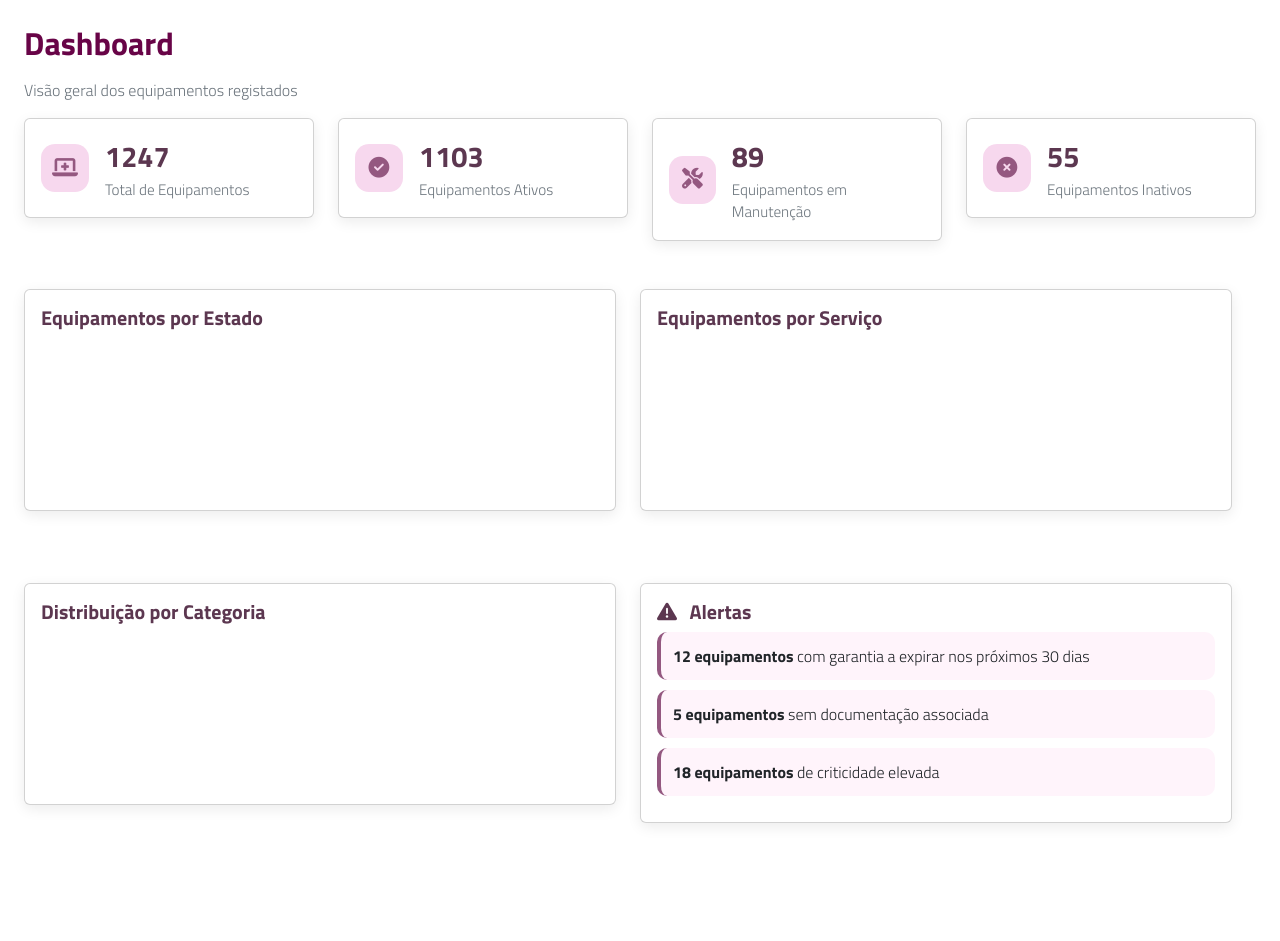
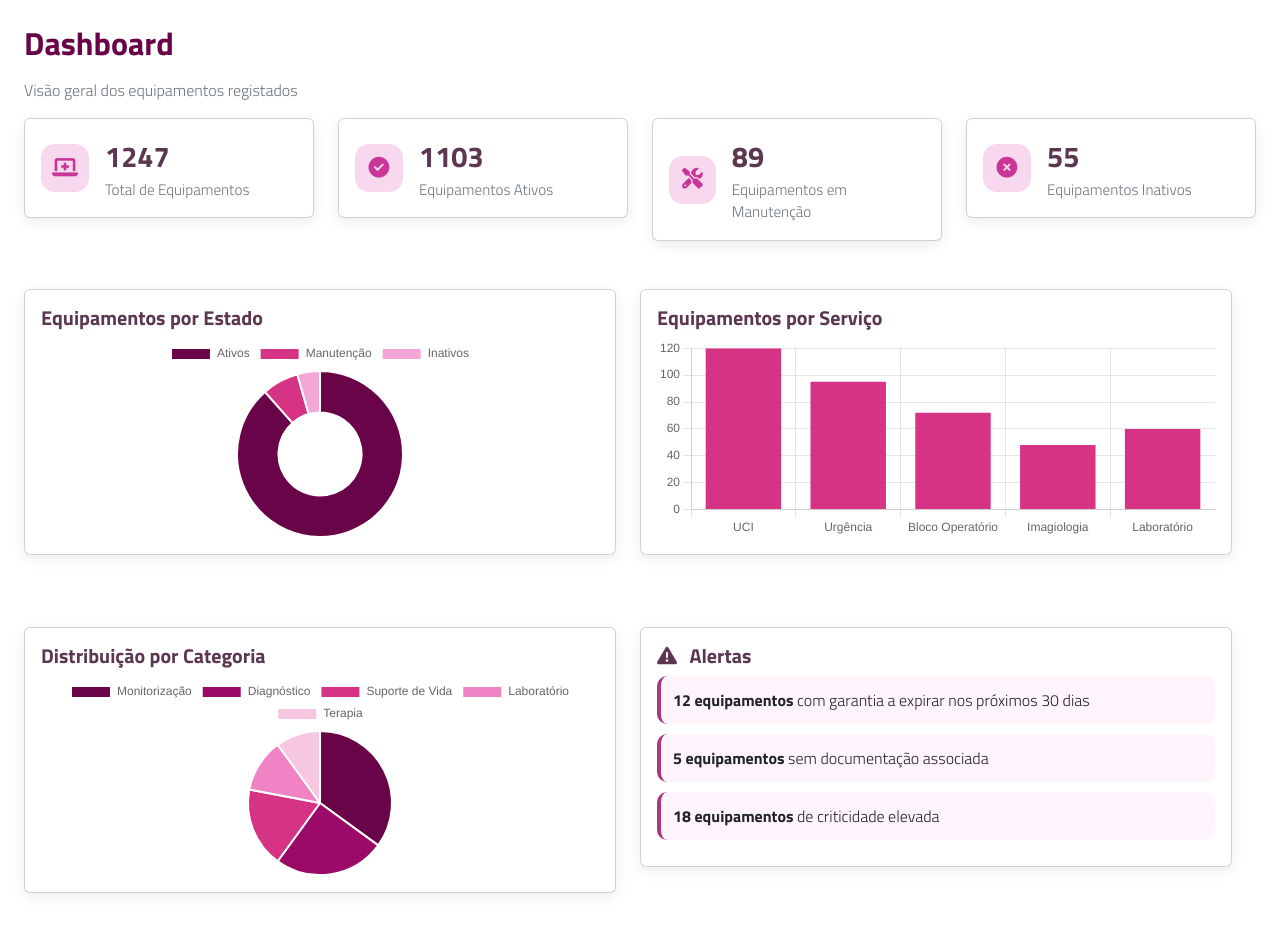
Before and after one commit to anavieira06/Projeto-SIBDAS, a PHP site: page /private/views/dashboard/dashboard.html in a window 1280 px wide. Shown: the part 110-1051 px from the top of the page. Before the commit the page ends 934 px from the top, so only its background shows below. Run offline with PHP 8.4, Linux system fonts and the light colour scheme; a map, chart or similar area stays blank.

Commit message:
Alteração do tamanho dos gráficos na dashboard

```diff
--- a/Frontend/assets/css/1240811.css
+++ b/Frontend/assets/css/1240811.css
@@ -832,7 +832,7 @@ body{
         align-items: center;
         justify-content: center;
         background-color: #f7d8ee;
-        color: #945880;
+        color: #ca3698;
         font-size: 1.3rem;
     }
 
@@ -864,9 +864,14 @@ body{
 
     /* Alertas */
     .alert-item {
-        border-left: 4px solid #945880;
+        border-left: 4px solid #a83882;
         background-color: #fff4fb;
         border-radius: 10px;
         padding: 12px;
         margin-bottom: 10px;
     }
+
+    /* Gráficos */
+    .dashboard-chart {
+    max-height: 200px;
+}
--- a/Frontend/assets/js/1240811.js
+++ b/Frontend/assets/js/1240811.js
@@ -14,3 +14,48 @@ document.querySelectorAll(".criticidade").forEach(function(celula) {
         celula.classList.add("criticidade-suporte-vida");
     }
 });
+
+/* Dashboard */
+// Gráfico por estado
+    new Chart(document.getElementById('estadoChart'), {
+        type: 'doughnut',
+        data: {
+            labels: ['Ativos', 'Manutenção', 'Inativos'],
+            datasets: [{
+                data: [1103, 89, 55],
+                backgroundColor: ['#680447', '#d63384', '#f4a6d7']
+            }]
+        }
+    });
+
+    // Gráfico por serviço
+    new Chart(document.getElementById('servicoChart'), {
+        type: 'bar',
+        data: {
+            labels: ['UCI', 'Urgência', 'Bloco Operatório', 'Imagiologia', 'Laboratório'],
+            datasets: [{
+                label: 'Equipamentos',
+                data: [120, 95, 72, 48, 60],
+                backgroundColor: '#d63384'
+            }]
+        },
+        options: {
+            plugins: {
+                legend: {
+                    display: false
+                }
+            }
+        }
+    });
+
+    // Gráfico por categoria
+    new Chart(document.getElementById('categoriaChart'), {
+        type: 'pie',
+        data: {
+            labels: ['Monitorização', 'Diagnóstico', 'Suporte de Vida', 'Laboratório', 'Terapia'],
+            datasets: [{
+                data: [35, 25, 18, 12, 10],
+                backgroundColor: ['#680447', '#9b0a68', '#d63384', '#f083c3', '#f7c6e0']
+            }]
+        }
+    });
--- a/Frontend/private/views/dashboard/dashboard.html
+++ b/Frontend/private/views/dashboard/dashboard.html
@@ -146,7 +146,7 @@
                                 <h5 class="chart-title">
                                     Equipamentos por Estado
                                 </h5>
-                                <canvas id="estadoChart"></canvas>
+                                <canvas id="estadoChart" class="dashboard-chart"></canvas>
                             </div>
                         </div>
                     </div>
@@ -157,7 +157,7 @@
                                 <h5 class="chart-title">
                                     Equipamentos por Serviço
                                 </h5>
-                                <canvas id="servicoChart"></canvas>
+                                <canvas id="servicoChart" class="dashboard-chart"></canvas>
                             </div>
                         </div>
                     </div>
@@ -173,7 +173,7 @@
                                 <h5 class="chart-title">
                                     Distribuição por Categoria
                                 </h5>
-                                <canvas id="categoriaChart"></canvas>
+                                <canvas id="categoriaChart" class="dashboard-chart"></canvas>
                             </div>
                         </div>
                     </div>
```
